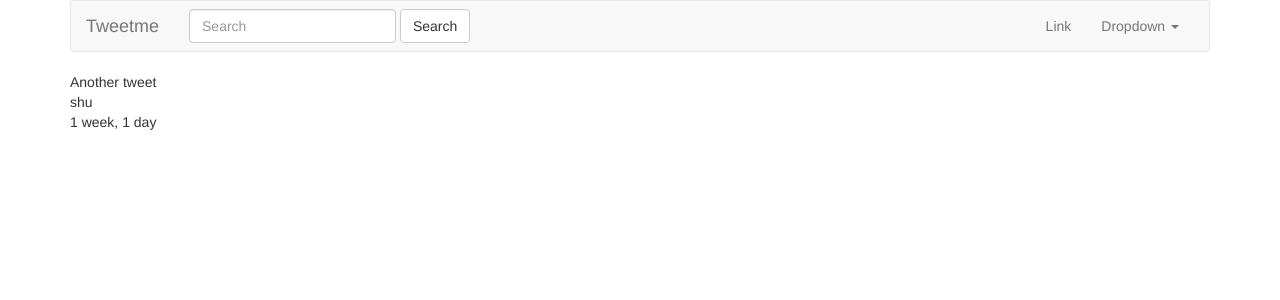
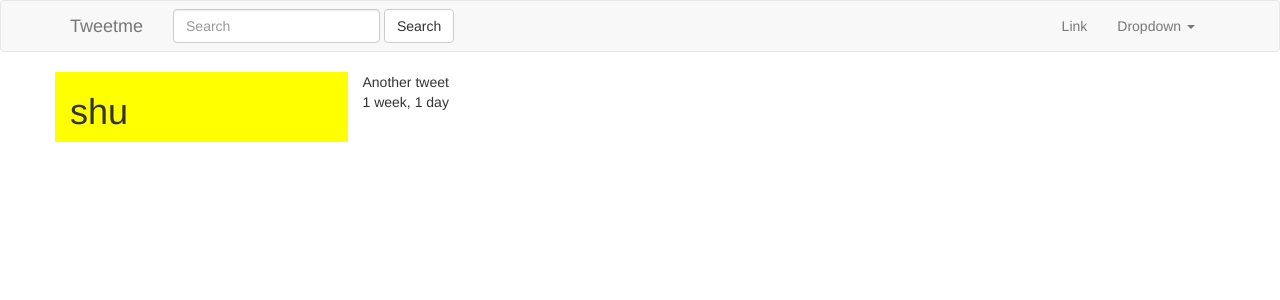
Before and after one commit to kawalot/tweetme-django, a Django app: page /tweet/2/ in a window 1280 px wide. Shown: the top 300 px of the page. Run offline with Django 3.2, Linux system fonts and the light colour scheme; data comes from the database, SQL or seed files in the repository; some libraries are stand-ins or nearby versions.

Commit message:
Bootstrap Container & Columns

```diff
--- a/src/templates/base.html
+++ b/src/templates/base.html
@@ -20,8 +20,9 @@
     <![endif]-->
   </head>
   <body>
+    {% include "navbar.html" %}
     <div class="container">
-      {% include "navbar.html" %}
+
       {% block content %}
       {% endblock content %}
     </div>
--- a/src/templates/navbar.html
+++ b/src/templates/navbar.html
@@ -1,5 +1,5 @@
 <nav class="navbar navbar-default">
-  <div class="container-fluid">
+  <div class="container">
     <!-- Brand and toggle get grouped for better mobile display -->
     <div class="navbar-header">
       <button type="button" class="navbar-toggle collapsed" data-toggle="collapse" data-target="#bs-example-navbar-collapse-1" aria-expanded="false">
--- a/src/tweets/templates/tweets/tweet_detail.html
+++ b/src/tweets/templates/tweets/tweet_detail.html
@@ -1,7 +1,16 @@
 {% extends "base.html" %}
 
 {% block content %}
-    {{ object.content }}<br/>
-    {{ object.user }}<br/>
-    {{ object.timestamp|timesince }}
+<div class="row">
+    <div class="col-sm-3 col-xs-12" style="background-color:yellow">
+        <h1>{{ object.user }}</h1>
+    </div>
+    <div class="col-sm-9 col-xs-12">
+        {{ object.content }}<br/>
+        {{ object.timestamp|timesince }}
+    </div>
+
+
+</div>
+
 {% endblock content %}
```
Also changed, not shown: src/tweets/templates/tweets/detail_view.html (deleted, +0 -10 lines), src/tweets/templates/tweets/tweet_list.html (+5 -5 lines).
